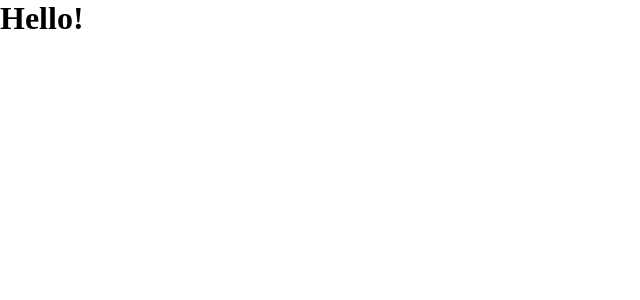
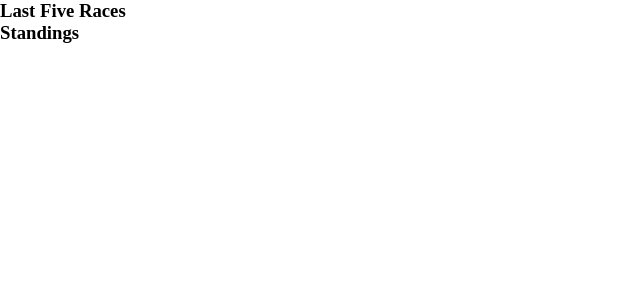
Before and after one commit to gaholanda/lastfivef1, a React (Vite) app: page / in a window 1280 px wide. Shown: the top 300 px of the page, without its empty margins (0-640 px from the left). Built offline with nearby package versions, Linux system fonts and the light colour scheme.

Commit message:
refactor: add initial components, add axios

```diff
--- a/index.html
+++ b/index.html
@@ -2,9 +2,9 @@
 <html lang="en">
   <head>
     <meta charset="UTF-8" />
-    <link rel="icon" type="image/svg+xml" href="/src/favicon.svg" />
+    <!-- <link rel="icon" type="image/svg+xml" href="/src/favicon.svg" /> -->
     <meta name="viewport" content="width=device-width, initial-scale=1.0" />
-    <title>Vite App</title>
+    <title>Last Five F1</title>
   </head>
   <body>
     <div id="root"></div>
--- a/package.json
+++ b/package.json
@@ -6,10 +6,10 @@
     "dev": "vite",
     "build": "tsc && vite build",
     "preview": "vite preview",
-    "commit": "cz",
-    "prepare": "husky install"
+    "commit": "cz"
   },
   "dependencies": {
+    "axios": "^0.27.2",
     "react": "^18.0.0",
     "react-dom": "^18.0.0"
   },
--- a/src/App.tsx
+++ b/src/App.tsx
@@ -1,3 +1,11 @@
+import { Header, Races, Standings } from "./components";
+
 export function App() {
-  return <h1>Hello!</h1>;
+  return (
+    <>
+      <Header />
+      <Races />
+      <Standings />
+    </>
+  );
 }
--- /dev/null
+++ b/src/components/Header/index.tsx
@@ -0,0 +1,3 @@
+export function Header() {
+  return <head>Last Five F1</head>;
+}
--- /dev/null
+++ b/src/components/Races/index.tsx
@@ -0,0 +1,3 @@
+export function Races() {
+  return <h3>Last Five Races</h3>;
+}
--- /dev/null
+++ b/src/components/Standings/index.tsx
@@ -0,0 +1,3 @@
+export function Standings() {
+    return <h3>Standings</h3>;
+  }
--- /dev/null
+++ b/src/components/index.tsx
@@ -0,0 +1,3 @@
+export { Header } from './Header';
+export { Races } from './Races';
+export { Standings } from './Standings';
```
Also changed, not shown: 1 other file (tests, documents, lock files or other folders).
